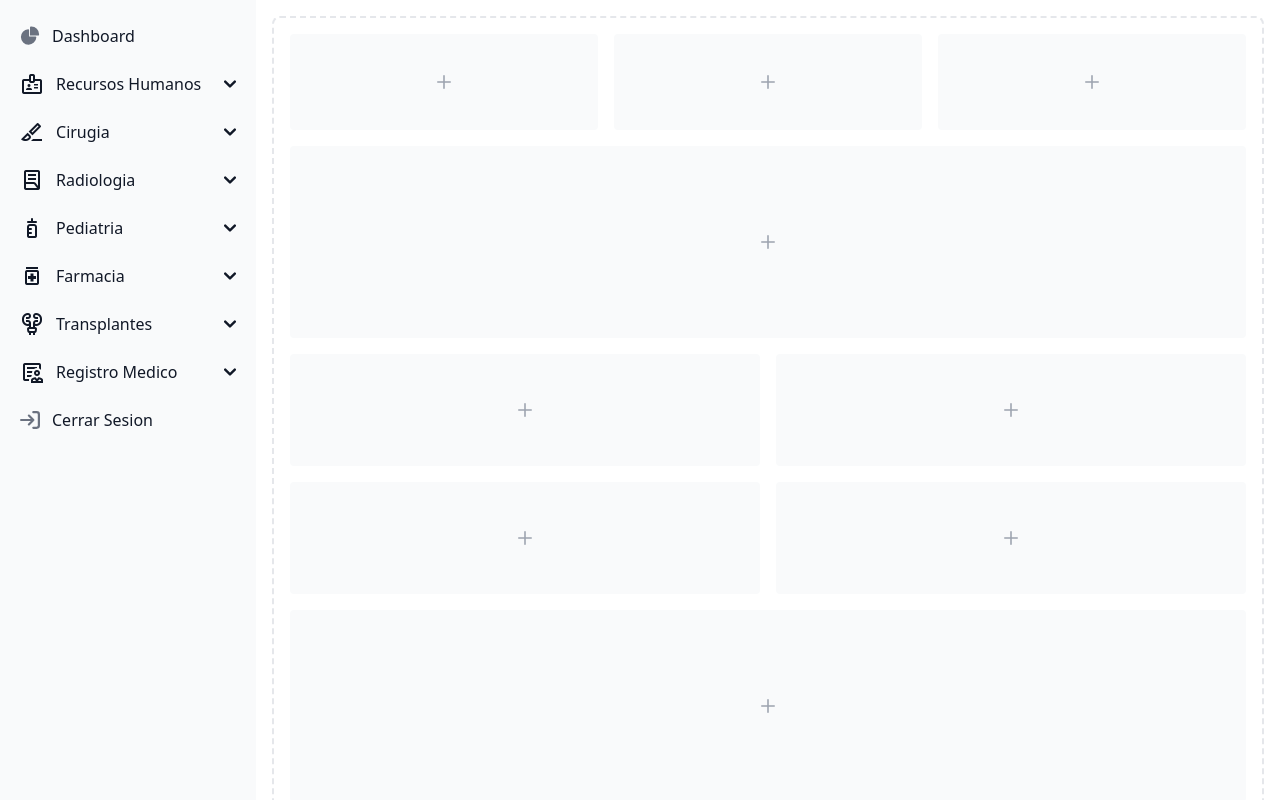
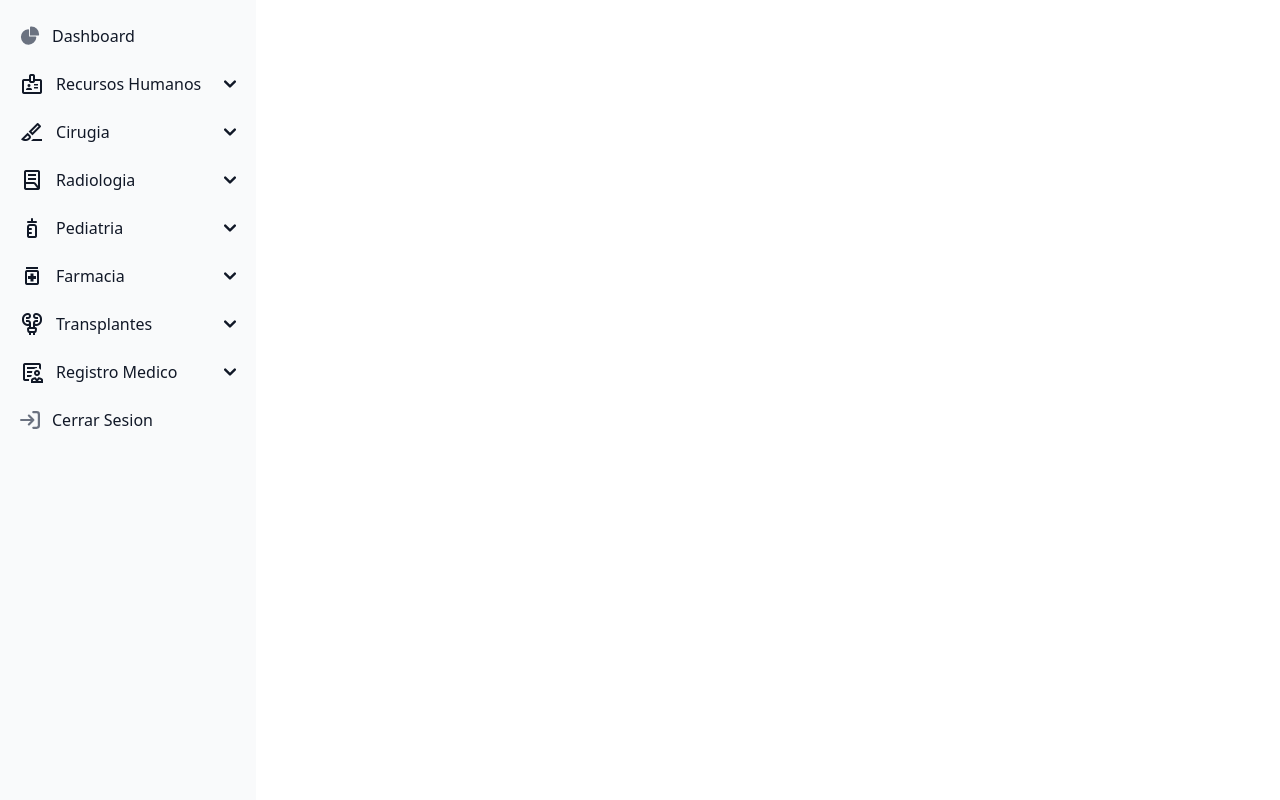
Before and after one commit to Daniela-AG15/HOSPITAL_9A_2.0, a Vue app in the folder Fronted/sistema-hospital/: page /dashboard in a window 1280 px wide. Shown: the top 800 px of the page. Built offline with nearby package versions, Linux system fonts and the light colour scheme.

Commit message:
Update dashboard.vue

```diff
--- a/Fronted/sistema-hospital/src/components/dashboard.vue
+++ b/Fronted/sistema-hospital/src/components/dashboard.vue
@@ -31,7 +31,9 @@
             </button>
             <ul id="dropdown-example0" class="hidden py-2 space-y-2">
                   <li>
-                     <a href="#" class="flex items-center w-full p-2 text-gray-900 transition duration-75 rounded-lg pl-11 group hover:bg-gray-100 dark:text-white dark:hover:bg-gray-700">Personas</a>
+                     <RouterLink to="/personas">
+                        <a href="#" class="flex items-center w-full p-2 text-gray-900 transition duration-75 rounded-lg pl-11 group hover:bg-gray-100 dark:text-white dark:hover:bg-gray-700">Personas</a>
+                     </RouterLink>
                   </li>
                   <li>
                      <a href="#" class="flex items-center w-full p-2 text-gray-900 transition duration-75 rounded-lg pl-11 group hover:bg-gray-100 dark:text-white dark:hover:bg-gray-700">Puestos</a>
@@ -207,7 +209,8 @@
 </aside>
 
 <div class="p-4 sm:ml-64">
-   <div class="p-4 border-2 border-gray-200 border-dashed rounded-lg dark:border-gray-700">
+   <RouterView/>
+   <!-- <div class="p-4 border-2 border-gray-200 border-dashed rounded-lg dark:border-gray-700">
       <div class="grid grid-cols-3 gap-4 mb-4">
          <div class="flex items-center justify-center h-24 rounded bg-gray-50 dark:bg-gray-800">
             <p class="text-2xl text-gray-400 dark:text-gray-500">
@@ -305,7 +308,7 @@
             </p>
          </div>
       </div>
-   </div>
+   </div> -->
 </div>
 
 </template>
```
